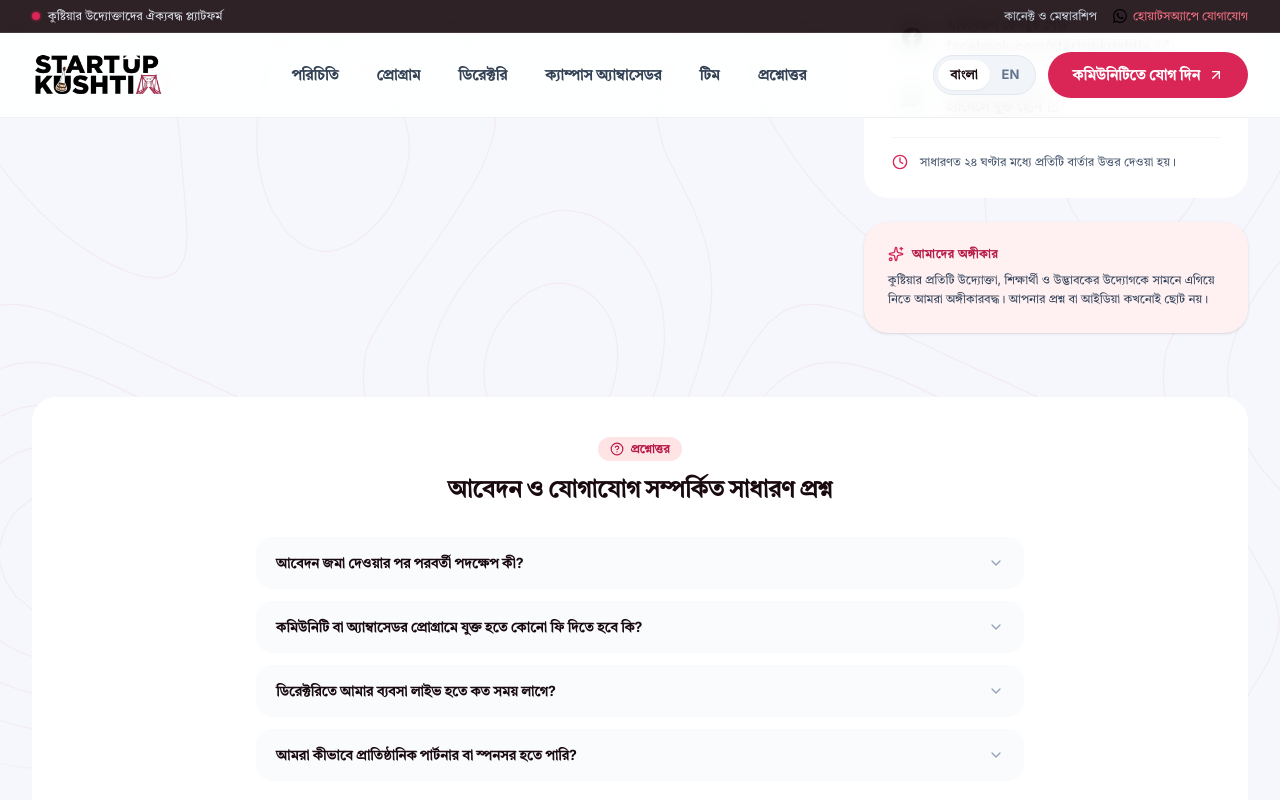
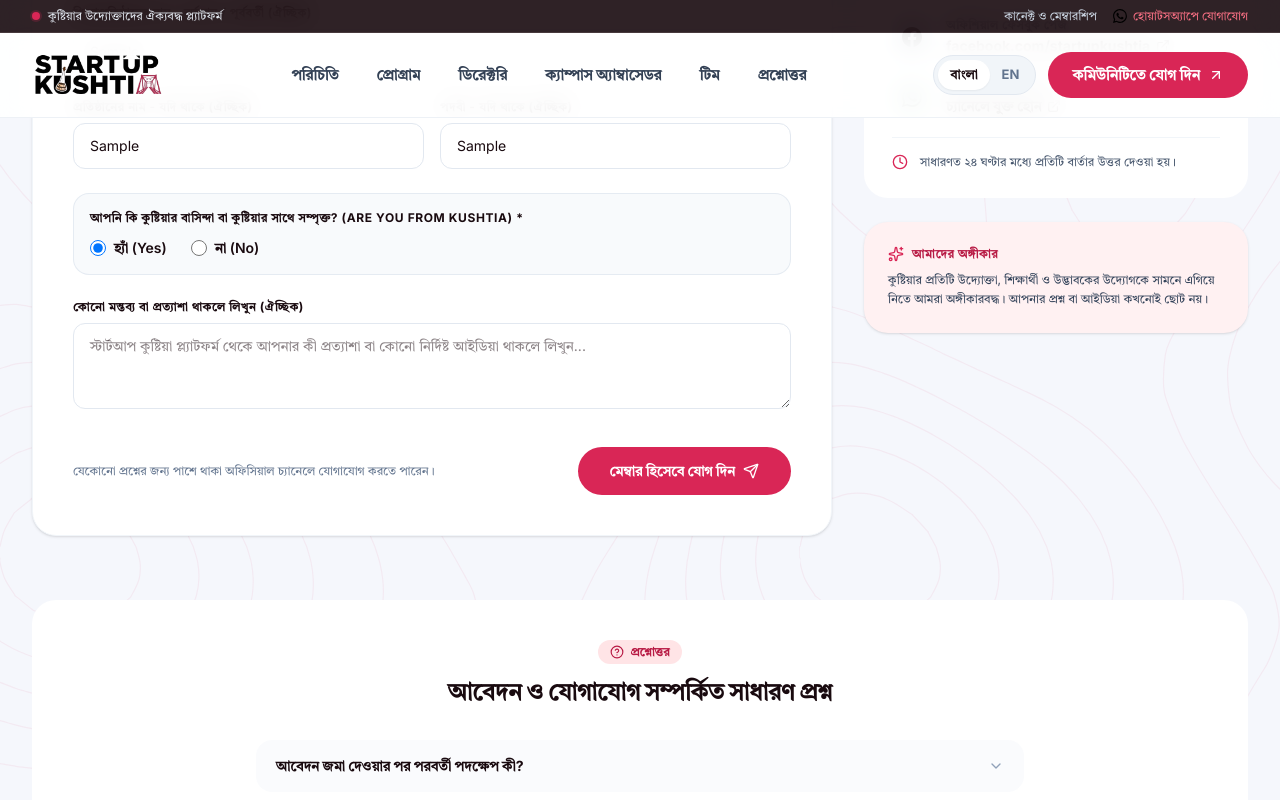
Before and after one commit to mehedienf/startupkustia-website, a Next.js app: page /connect in a window 1280 px wide. Both pictures are taken after typing "Sample", "name@example.com", "5551234", "Sample", "Sample", "Sample" into the empty fields and a click on the button "মেম্বার হিসেবে যোগ দিন". Shown: the part 1053-1853 px from the top of the page. Built offline with nearby package versions, Linux system fonts and the light colour scheme; no server answers.

Commit message:
feat(connect): enhance form submission with error handling and add Google Script URL to notes

```diff
--- a/src/components/contact/Connect.tsx
+++ b/src/components/contact/Connect.tsx
@@ -1,7 +1,7 @@
 "use client";
 
 import { SITE_CONFIG } from "@/data/content";
-import { CheckCircle, Info, Send, UserCheck } from "lucide-react";
+import { CheckCircle, Info, Send, UserCheck, AlertCircle } from "lucide-react";
 import React, { useState } from "react";
 import { Whatsapp } from "react-bootstrap-icons";
 
@@ -10,6 +10,9 @@
 }
 
 export default function Connect({ isBn }: ConnectProps) {
+  // Apnar Apps Script er Web App URL ekhane boshate hobe
+  const GOOGLE_SCRIPT_URL = "https://script.google.com/macros/s/AKfycbxwbg6JhZLsYHi6Lgn7rQwby-290tOOYBOboCvC70nWXIKMuY451AsJLiZ1plwG2gJDsg/exec";
+
   const [formData, setFormData] = useState({
     name: "",
     email: "",
@@ -24,18 +27,49 @@
 
   const [submitting, setSubmitting] = useState(false);
   const [submitted, setSubmitted] = useState(false);
+  const [errorMessage, setErrorMessage] = useState("");
 
-  const handleSubmit = (e: React.FormEvent) => {
+  const handleSubmit = async (e: React.FormEvent) => {
     e.preventDefault();
     setSubmitting(true);
-    setTimeout(() => {
+    setErrorMessage("");
+
+    try {
+      // CORS issue thekate text/plain babohar kora hoyeche
+      const response = await fetch(GOOGLE_SCRIPT_URL, {
+        method: "POST",
+        headers: {
+          "Content-Type": "text/plain;charset=utf-8",
+        },
+        body: JSON.stringify(formData),
+      });
+
+      const resData = await response.json();
+
+      if (resData.status === "success") {
+        setSubmitted(true);
+      } else {
+        setErrorMessage(
+          isBn
+            ? "দুঃখিত, তথ্য জমা দেওয়া যায়নি। আবার চেষ্টা করুন।"
+            : "Failed to submit. Please try again."
+        );
+      }
+    } catch (err) {
+      console.error("Form Submission Error:", err);
+      setErrorMessage(
+        isBn
+          ? "সার্ভারে যোগাযোগ করা যায়নি। ইন্টারনেট কানেকশন চেক করে আবার চেষ্টা করুন।"
+          : "Could not connect to server. Check your connection and try again."
+      );
+    } finally {
       setSubmitting(false);
-      setSubmitted(true);
-    }, 600);
+    }
   };
 
   const handleReset = () => {
     setSubmitted(false);
+    setErrorMessage("");
     setFormData({
       name: "",
       email: "",
@@ -108,6 +142,14 @@
         </div>
       ) : (
         <form onSubmit={handleSubmit} className="space-y-6">
+          {/* Error Message Box */}
+          {errorMessage && (
+            <div className="p-3.5 rounded-xl bg-rose-50 border border-rose-200 text-rose-700 text-xs font-semibold flex items-center gap-2">
+              <AlertCircle className="w-4 h-4 shrink-0 text-rose-600" />
+              <span>{errorMessage}</span>
+            </div>
+          )}
+
           {/* Field 0: Your Name */}
           <div>
             <label className="block text-xs font-bold text-heading uppercase tracking-wider mb-2">
@@ -127,7 +169,6 @@
 
           {/* Field 1 & 2: Email & Phone Number */}
           <div className="grid grid-cols-1 sm:grid-cols-2 gap-4">
-            {/* Field 1: Email */}
             <div>
               <label className="block text-xs font-bold text-heading uppercase tracking-wider mb-2">
                 {isBn ? "আপনার ইমেইল (Your Email) *" : "Your Email *"}
@@ -152,7 +193,6 @@
               </p>
             </div>
 
-            {/* Field 2: Phone Number */}
             <div>
               <label className="block text-xs font-bold text-heading uppercase tracking-wider mb-2">
                 {isBn
@@ -215,7 +255,7 @@
             </select>
           </div>
 
-          {/* Field 4: Education Institution Name (former/current) */}
+          {/* Field 4: Education Institution Name */}
           <div>
             <label className="block text-xs font-bold text-heading uppercase tracking-wider mb-2">
               {isBn
@@ -239,7 +279,6 @@
 
           {/* Field 5 & 6: Organization & Designation */}
           <div className="grid grid-cols-1 sm:grid-cols-2 gap-4">
-            {/* Field 5: Organization */}
             <div>
               <label className="block text-xs font-bold text-heading uppercase tracking-wider mb-2">
                 {isBn
@@ -264,7 +303,6 @@
               />
             </div>
 
-            {/* Field 6: Designation */}
             <div>
               <label className="block text-xs font-bold text-heading uppercase tracking-wider mb-2">
                 {isBn
@@ -357,7 +395,7 @@
             <button
               type="submit"
               disabled={submitting}
-              className="w-full sm:w-auto px-8 py-3.5 rounded-full bg-brand hover:bg-brand-hover text-white font-bold text-sm btn-hard flex items-center justify-center gap-2 shadow-sm transition-all"
+              className="w-full sm:w-auto px-8 py-3.5 rounded-full bg-brand hover:bg-brand-hover text-white font-bold text-sm btn-hard flex items-center justify-center gap-2 shadow-sm transition-all disabled:opacity-60 cursor-pointer"
             >
               {submitting ? (
                 <span>{isBn ? "জমা হচ্ছে..." : "Submitting..."}</span>
```
Also changed, not shown: 1 other file (tests, documents, lock files or other folders).
